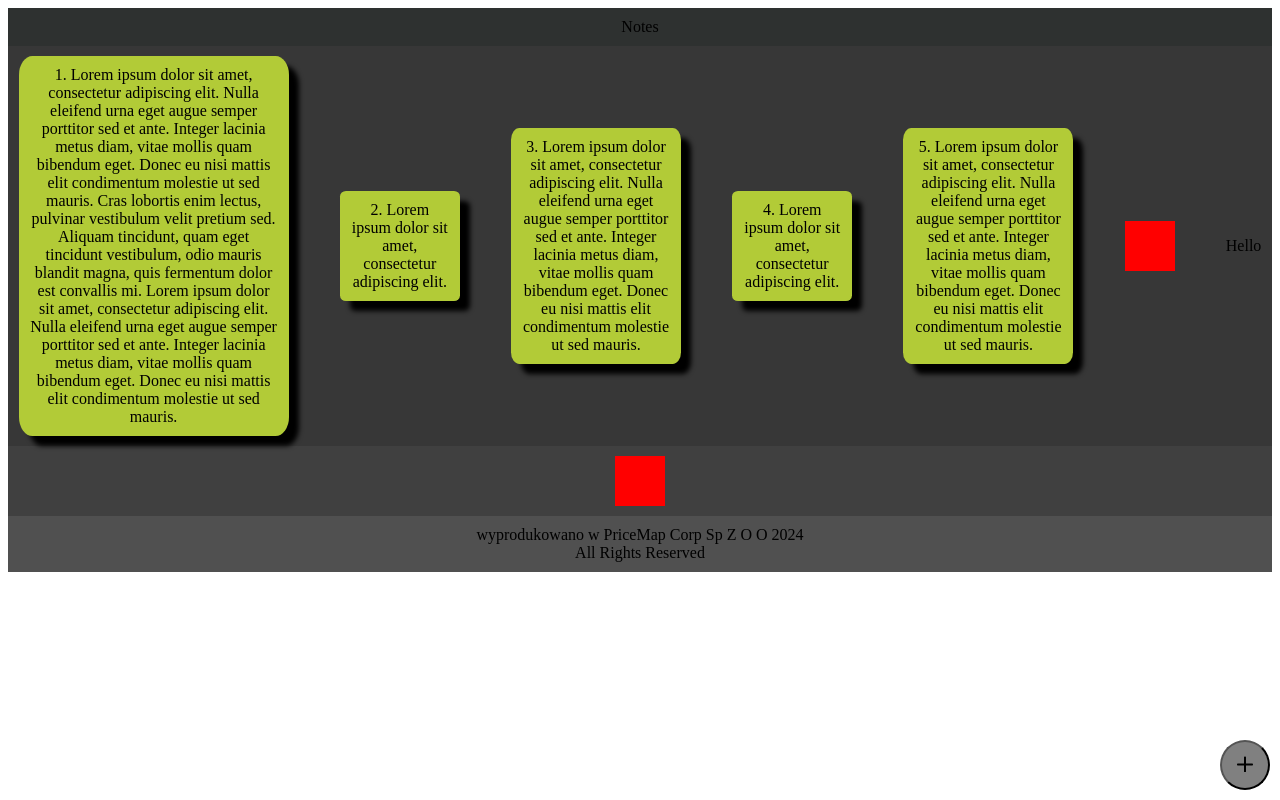
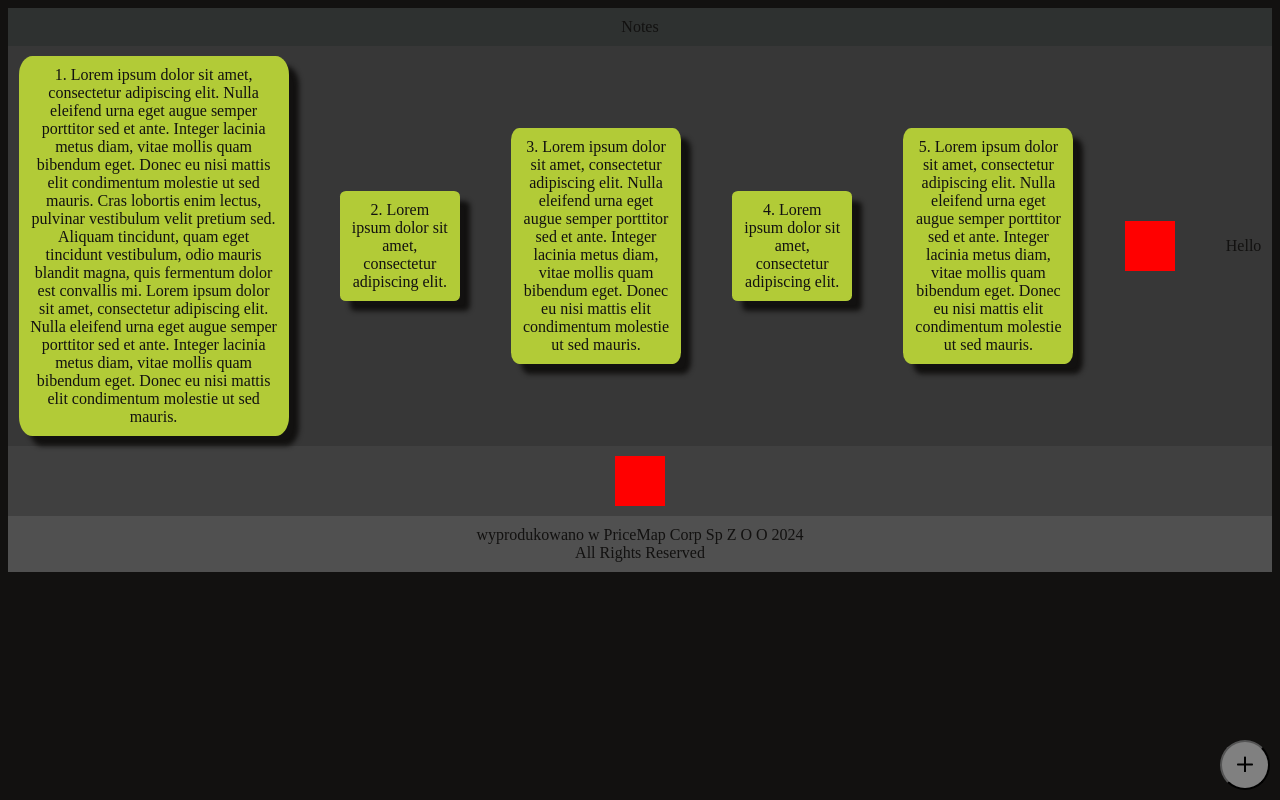
Before and after one commit to NadiXa/projekt_git, a plain HTML site: page index.html in a window 1280 px wide. Drawn offline with Linux system fonts and the light colour scheme.

Commit message:
Changed text color

```diff
--- a/style.css
+++ b/style.css
@@ -1,3 +1,9 @@
+body
+{
+    color: #121110;
+    background-color: #121110;
+}
+
 .container
 {
     background-color: #373737;
```
